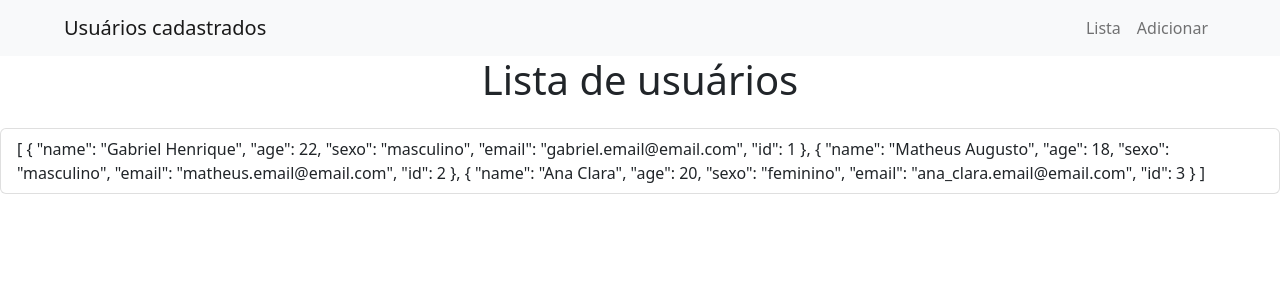
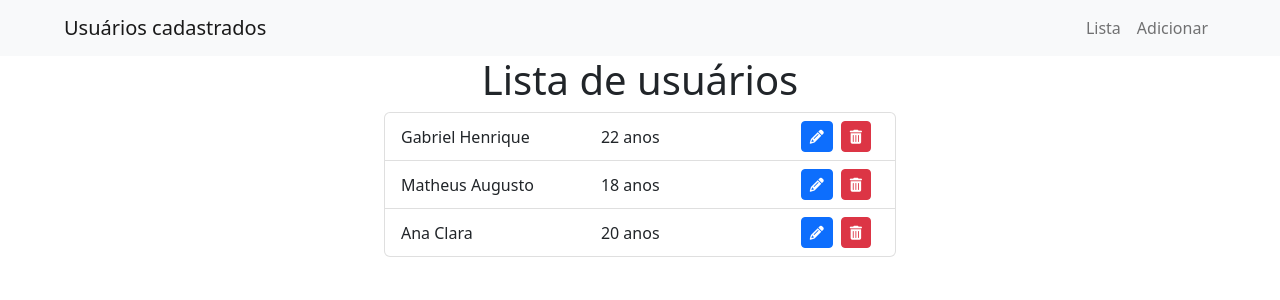
Before and after one commit to GabrielHCustodio/vue-axios-users, a Vue app: page / in a window 1280 px wide. Shown: the top 300 px of the page. Built offline with nearby package versions, Linux system fonts and the light colour scheme; data requests are answered from the project's data file.

Commit message:
Added the axios library to perform requests and stylized the presentation of api data to the user.

```diff
--- a/src/components/ListUsers.vue
+++ b/src/components/ListUsers.vue
@@ -1,29 +1,59 @@
 <template>
-  <div class="row mt-3">
-    <div class="col">
-      <ul class="list-group">
-        <li class="list-group-item">
-          {{users}}
+  <div>
+    <ul class="list-group d-flex align-items-center justify-content-center">
+      <li
+        class="list-group-item d-flex align-items-center"
+        id="list"
+        v-for="user in users"
+        :key="user.id"
+      >
+        <span id="name">{{ user.name }}</span>
+        <span id="age">{{ user.age }} anos</span>
+        <span class="espacar"></span>
+        <button class="btn btn-primary btn-sm" title="Editar">
+          <i class="fa fa-pencil-alt"></i>
+        </button>
+        <button class="btn btn-danger btn-sm" title="Deletar">
+          <i class="fa fa-trash"></i>
+        </button>
       </li>
     </ul>
-    </div>
   </div>
 </template>
 
 <script>
+import axios from "axios";
+import config from "@/config/config";
+
 export default {
-    name: 'ListUsers',
+  name: "ListUsers",
   data() {
     return {
-        users: []
-      }
+      users: [],
+    };
   },
   created() {
-      fetch('http://localhost:3000/users')
-      .then(response => response.json())
-      .then(response => {
-        this.users = response
-      })
+    axios.get(`${config.url}/users`).then((response) => {
+      this.users = response.data;
+    });
+  },
+};
+</script>
+
+<style scoped>
+#list {
+  width: 40%;
 }
+
+#name, #age {
+  width: 50%;
 }
-</script>
+
+.espacar {
+  flex: 1 1 auto;
+}
+
+button {
+  margin-right: 8px;
+}
+</style>
--- /dev/null
+++ b/src/config/config.js
@@ -0,0 +1,3 @@
+export default {
+    url: 'http://localhost:3000'
+}
```
Also changed, not shown: src/views/HomeView.vue (line endings or trailing spaces), 1 other file (tests, documents, lock files or other folders). Lines whose indentation alone changed are shown as unchanged.
